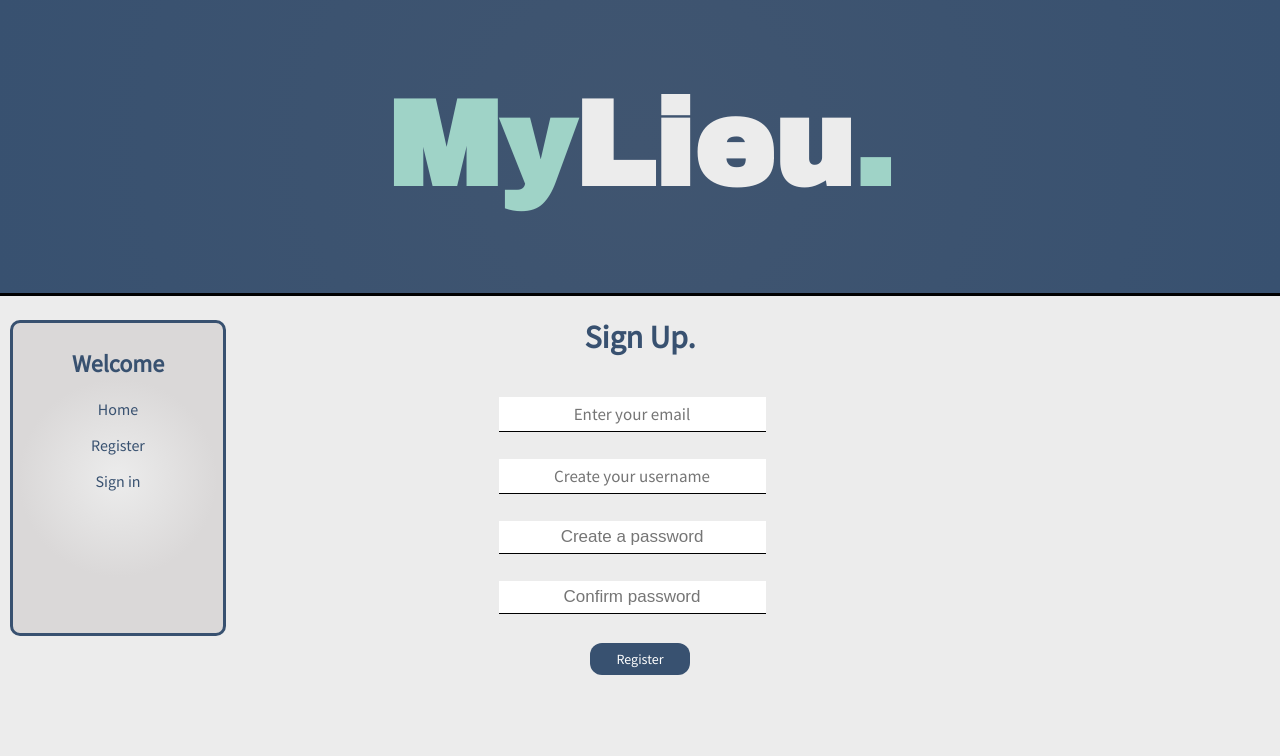
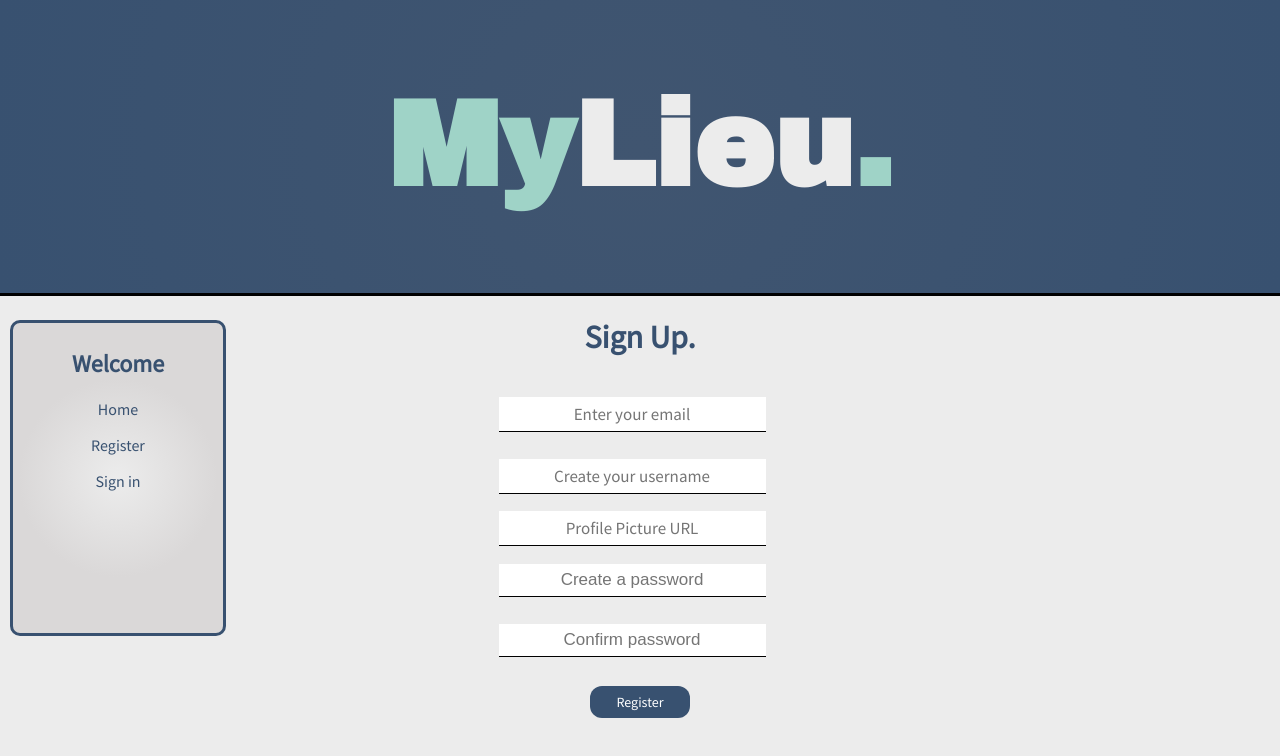
Before and after one commit to sbandy9210/MediumFrontEnd, a React (Create React App) app: page /register in a window 1280 px wide. Shown: the top 756 px of the page. Built offline with nearby package versions, Linux system fonts and the light colour scheme; no server answers.

Commit message:
Added profile pic fiel for registration

```diff
--- a/src/pages/Register.js
+++ b/src/pages/Register.js
@@ -10,6 +10,7 @@ const Register = () => {
     const [formValues, setFormValues] = useState({
         email: '',
         username: '',
+        profilepic: '',
         password: '',
         confirmPassword: ''
     })
@@ -25,6 +26,7 @@ const Register = () => {
 
         const serverResponse = await RegisterUser({
             username: formValues.username,
+            profilepic: formValues.profilepic,
             email: formValues.email,
             register_password: formValues.password
         })
@@ -75,6 +77,19 @@ const Register = () => {
                     <br/>
                     {response}
                 </div>
+                <div>
+                    <input className='profilepicContainer'
+                        type='text'
+                        placeholder='Profile Picture URL'
+                        id='profilepic'
+                        name='profilepic'
+                        onChange={handleChange}
+                        value={formValues.profilepic}
+                        style={{ textAlign: 'center'}}
+                        required
+                    />
+                    <br/>
+                </div>
                 <div className='passwordContainer'>
                     <input
                         type='password'
@@ -111,6 +126,9 @@ const Register = () => {
                         response.length > 0}
                     > Register </button>
             </form>
+            <br/>
+
+            {formValues.profilepic.length > 0 && <img src={formValues.profilepic} alt='user profile'style={{width: '100px'}}/>}
         </div>
     )
 }
--- a/src/styles/app.css
+++ b/src/styles/app.css
@@ -275,6 +275,6 @@ input[type=text] {
     margin-top: 10px;
 }
 
-.usernameContainer{
+.usernameContainer, .profilepicContainer{
     padding: 10px 16px 9px;
 }
```
